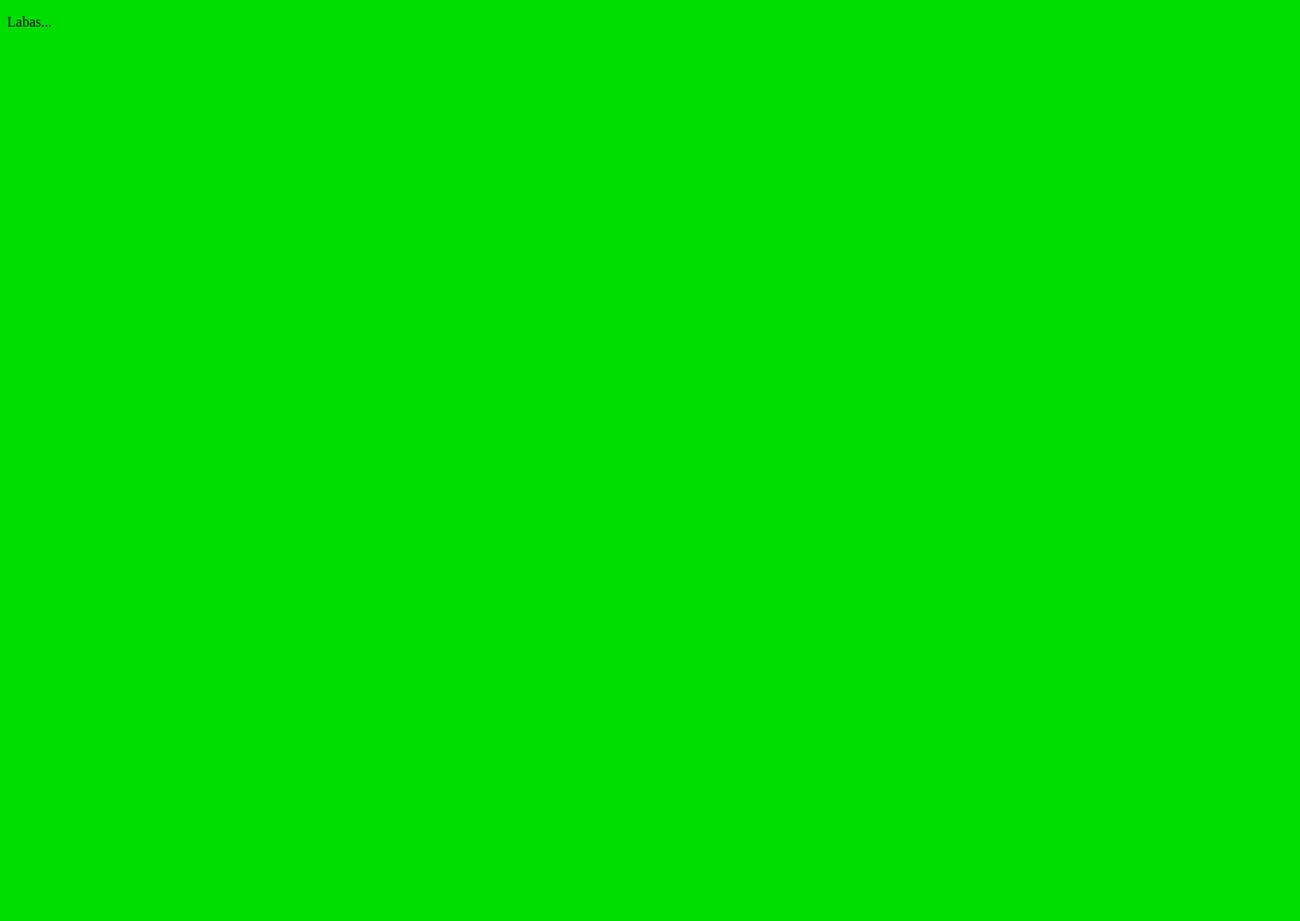
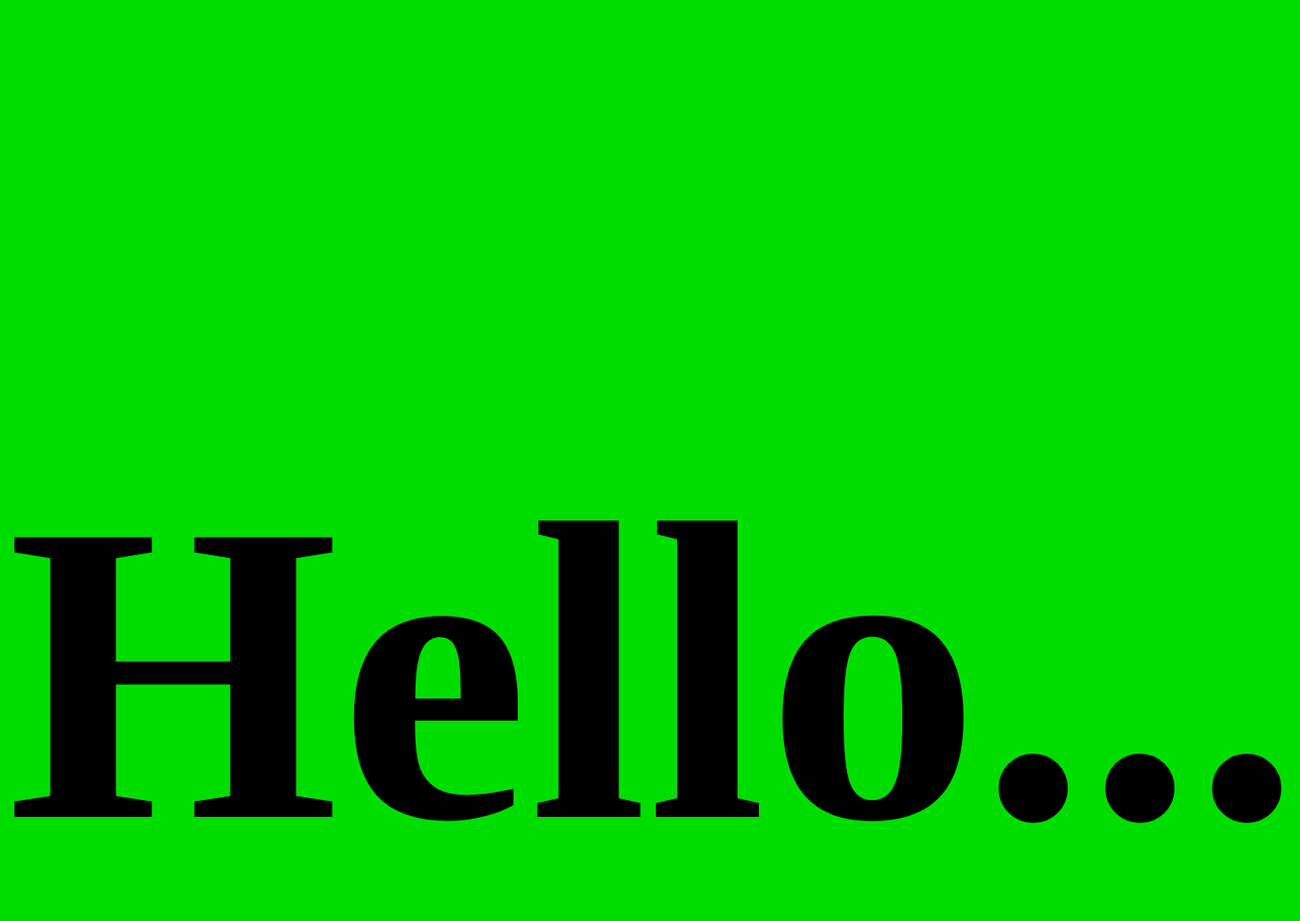
Before and after one commit to slekys/ZP18-3, a plain HTML site: page index.html in a window 1280 px wide. Shown: the whole page at 89% size, 1461 px wide, since content can reach past the window. Before the commit the page ends 800 px from the top, so only its background shows below. Drawn offline with Linux system fonts and the light colour scheme.

Commit message:
css programer work.

```diff
--- a/css/style.css
+++ b/css/style.css
@@ -1,4 +1,11 @@
 body {
 	background-color: #00DE00;
+	font-size:30em;
 
 }
+
+p {
+	font-weight: bold;
+
+
+}
--- a/index.html
+++ b/index.html
@@ -8,7 +8,7 @@
 </head>
 
 <body>
-	<p>Labas...</p>
+	<p>Hello...</p>
 
 
 </body>
```
